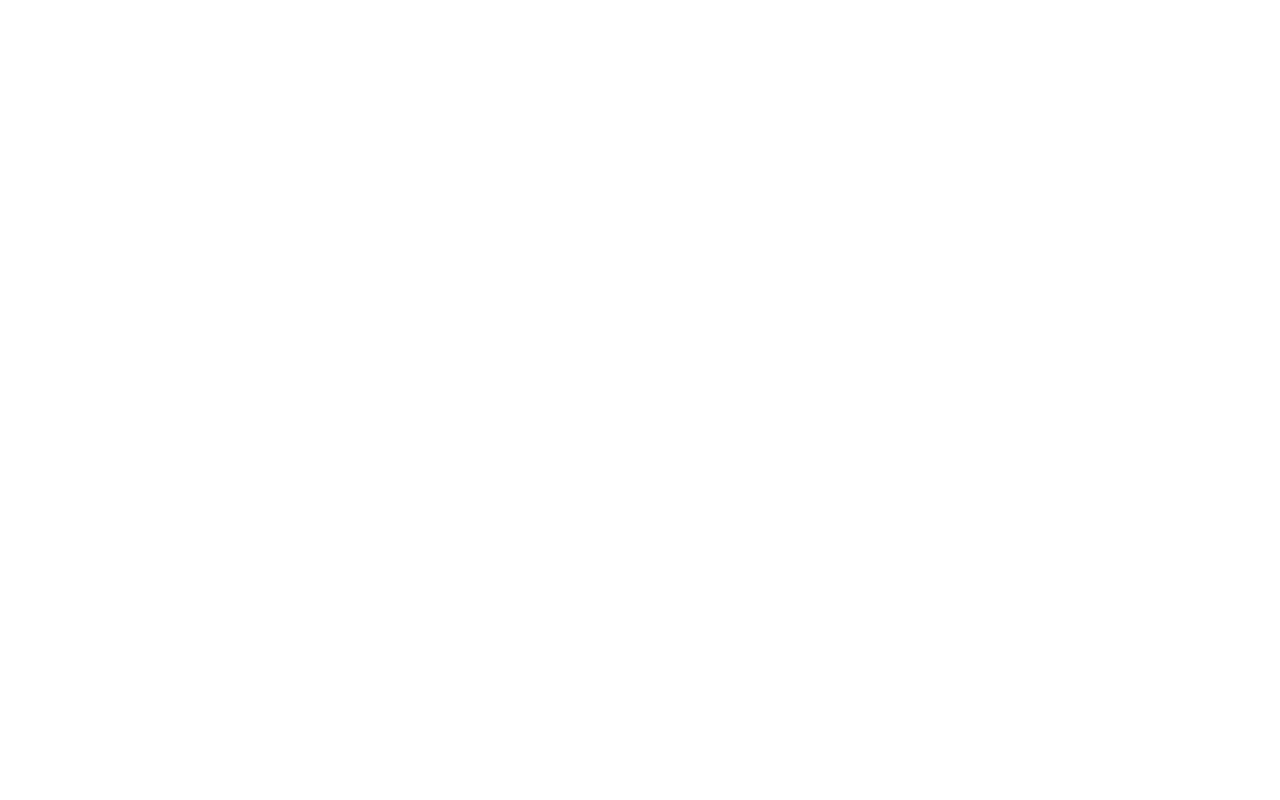
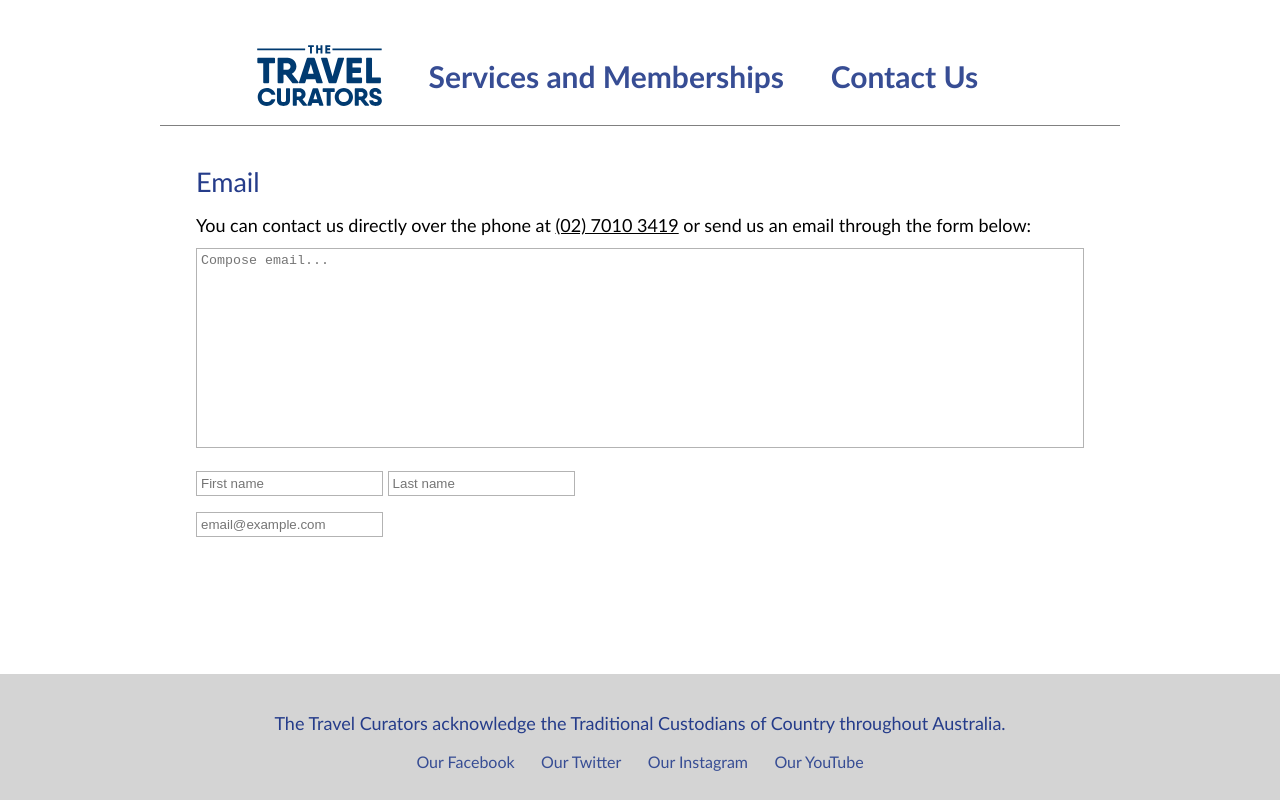
Before and after one commit to GlowstoneUnknown/TAFE_Assessment, a plain HTML site: page contact.html in a window 1280 px wide. Drawn offline with Linux system fonts and the light colour scheme.

Commit message:
Add files via upload

```diff
--- a/contact.html
+++ b/contact.html
@@ -1,6 +1,41 @@
 <!DOCTYPE html>
 <html>
     <head>
-        <meta>
+        <link rel="icon" href="images/TTC_logo-SVG.svg">
+        <link rel="stylesheet" href="css/style.css">
+        <title>The Travel Curators – Contact Us</title>
     </head>
+    <body>
+        <header class="site-header">
+            <nav class="navigation">
+                <ul>
+                    <a href="index.html" class="navigation-link"><li><img class="slh" src="images/TTC_logo-SVG_1.svg" width="125px"><img class="site-logo" src="images/TTC_logo-SVG.svg"></li></a>
+                    <a href="services.html" class="navigation-link"><li>Services and Memberships</li></a>
+                    <a href="contact.html" class="navigation-link"><li>Contact Us</li></a>
+                </ul>
+            </nav>
+        </header>
+        <main>
+            <h2>Email</h2>
+            <p>
+                You can contact us directly over the phone at <u>(02) 7010 3419</u> or send us an email through the form below:
+            </p>
+            <textarea placeholder="Compose email..."></textarea>
+            <input type="text" placeholder="First name">
+            <input type="text" placeholder="Last name">
+            <br>
+            <input type="email" placeholder="email@example.com">
+        </main>
+        <footer>
+            <h4>The Travel Curators acknowledge the Traditional Custodians of Country throughout Australia.</h5>
+            <div style="display: flex; justify-content: center;">
+                <p class="foot">
+                <a href="https://youtu.be/dQw4w9WgXcQ">Our Facebook</a>
+                <a href="https://youtu.be/dQw4w9WgXcQ">Our Twitter</a>
+                <a href="https://youtu.be/dQw4w9WgXcQ">Our Instagram</a>
+                <a href="https://youtu.be/dQw4w9WgXcQ">Our YouTube</a>
+                </p>
+            </div>
+        </footer>
+    </body>
 </html>
--- a/css/style.css
+++ b/css/style.css
@@ -9,7 +9,8 @@ body {
     flex-direction: column;
     align-items: center;
     line-height: 1.5; /* Make default line height more accessible */
-    font-family: sans-serif;
+    font-family:'Gill Sans', 'Gill Sans MT', Calibri, 'Trebuchet MS', sans-serif;
+    font-size: 18px;
 }
 
 * {
@@ -35,6 +36,7 @@ footer {
     text-align: center;
     padding-top: 1em;
     padding-bottom: 1em;
+    max-height: 20vh;
 }
 
 h1,h2,h3,h4,h5,h6 {
@@ -55,12 +57,13 @@ p {
     min-height: 7em;
 }
 
-.site-logo {
+.site-logo, .slh {
     color: #000000;
     margin-top: 0;
     margin-bottom: 0;
     margin-right: auto;
     font-size: 2em;
+    font-family: sans-serif;
     font-weight: bold;
     position: relative;
     top: 18.5px;
@@ -69,7 +72,7 @@ p {
 
 .slh {
     position: absolute;
-    top: 37px;
+    top: 44px;
     opacity: 0;
 }
 
@@ -83,6 +86,27 @@ a:hover .site-logo {
 
 a:hover .slh {
     opacity: 1;
+}
+
+nav a:hover {
+    background-color: #efefef;
+}
+
+.foot {
+    display:flex;
+    justify-content: space-evenly;
+    width: 500px;
+    font-size: 16px;
+}
+
+.foot a {
+    text-decoration: none;
+    color:#374d94;
+}
+
+.foot a:hover {
+    text-decoration: none;
+    color:#6484ef;
 }
 
 .slh:hover {
@@ -149,13 +173,27 @@ label {
     font-size: 0.9em;
 }
 
-input[type='text'], input[type='email'], textarea {
+textarea {
     border-style: solid;
     border-width: 1px;
     border-color: #b3b3b3;
     width: 100%;
     margin-bottom: 1em;
     padding: 0.3em;
+    display: inline;
+}
+
+input[type='text'], input[type='email']{
+    border-style: solid;
+    border-width: 1px;
+    border-color: #b3b3b3;
+    margin-bottom: 1em;
+    padding: 0.3em;
+    display: inline;
+}
+
+textarea {
+    height: 25vh;
 }
 
 input[type='radio'] {
```
Also changed, not shown: index.html (+14 -2 lines), services.html (+40 -1 lines), images/TTC_logo-SVG_1.svg (added).
